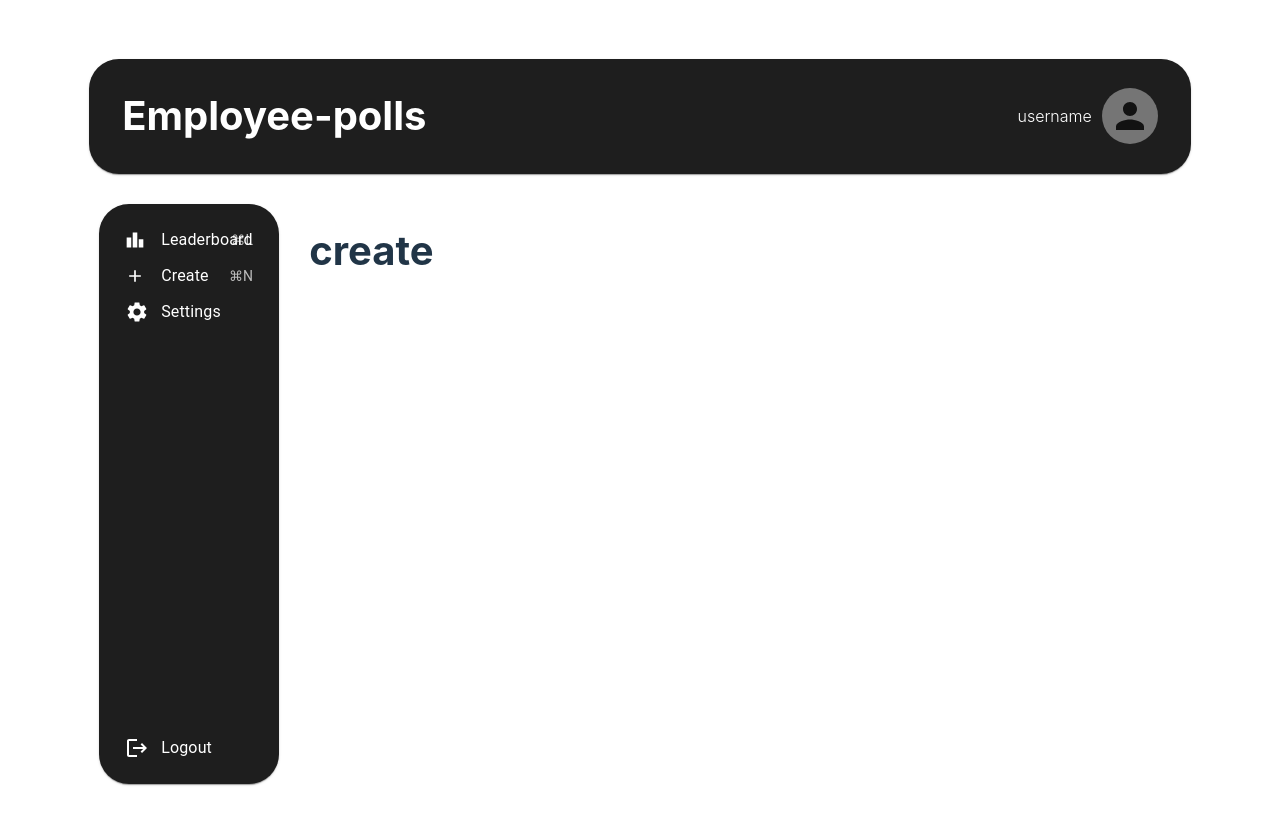
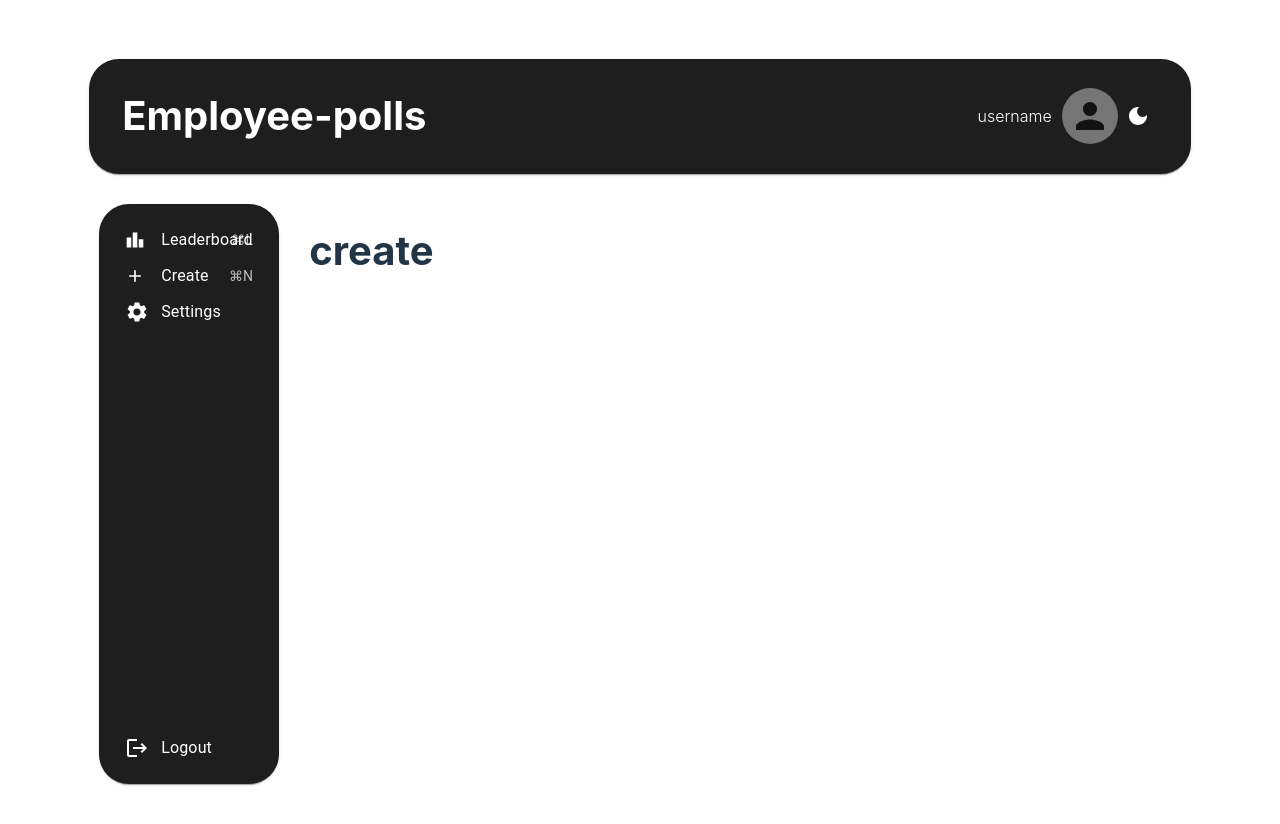
Before and after one commit to AaronMoroney/employee_polls, a React (Vite) app: page /create in a window 1280 px wide. Shown: the top 824 px of the page. Built offline with nearby package versions, Linux system fonts and the light colour scheme.

Commit message:
FEATURE: theme UI added

```diff
--- a/src/features/navigation/components/Navigation.jsx
+++ b/src/features/navigation/components/Navigation.jsx
@@ -3,6 +3,8 @@ import {
     Box,
     Paper,
 } from '@mui/material'
+
+import { ThemeToggle} from '../../theme'
 
 const Navigation = () => {
 
@@ -19,6 +21,7 @@ const Navigation = () => {
                     <Avatar
                      sx={{ width: 56, height: 56, marginLeft: '10px' }}
                     />
+                    <ThemeToggle />
                 </Box>
             </Box>
         </Paper>
--- /dev/null
+++ b/src/features/theme/components/ThemeToggle.jsx
@@ -0,0 +1,27 @@
+import { useState } from 'react';
+
+import {
+    IconButton
+} from '@mui/material'
+import LightModeIcon from '@mui/icons-material/LightMode';
+import DarkModeIcon from '@mui/icons-material/DarkMode';
+
+const ThemeToggle = () => {
+    const [theme, setTheme] = useState(true);
+
+    const handleToggleTheme = () => {
+        setTheme(!theme);
+    }
+    return (
+        <>
+            <IconButton
+                aria-label="theme"
+                onClick={handleToggleTheme}
+            >
+                {theme  ? <DarkModeIcon/> : <LightModeIcon/>}
+            </IconButton>
+        </>
+    )
+}
+
+export default ThemeToggle
--- /dev/null
+++ b/src/features/theme/index.js
@@ -0,0 +1 @@
+export {default as ThemeToggle} from './components/ThemeToggle';
--- a/src/widgets/create/components/Create.jsx
+++ b/src/widgets/create/components/Create.jsx
@@ -1,8 +1,7 @@
 const Create = () => {
-    console.log('create');
     return (
         <>
-           <h1 className='0000'>create</h1>
+           <h1>create</h1>
         </>
     )
 }
--- a/src/widgets/layout/components/Layout.jsx
+++ b/src/widgets/layout/components/Layout.jsx
@@ -1,8 +1,7 @@
+import { Outlet } from 'react-router-dom';
 import { Box } from '@mui/material';
-
 import { Navigation } from '../../../features/navigation';
-import { Sidebar } from '../../../features/sidebar'
-import { Outlet } from 'react-router-dom';
+import { Sidebar } from '../../../features/sidebar';
 
 const Layout = () => {
     return (
```
